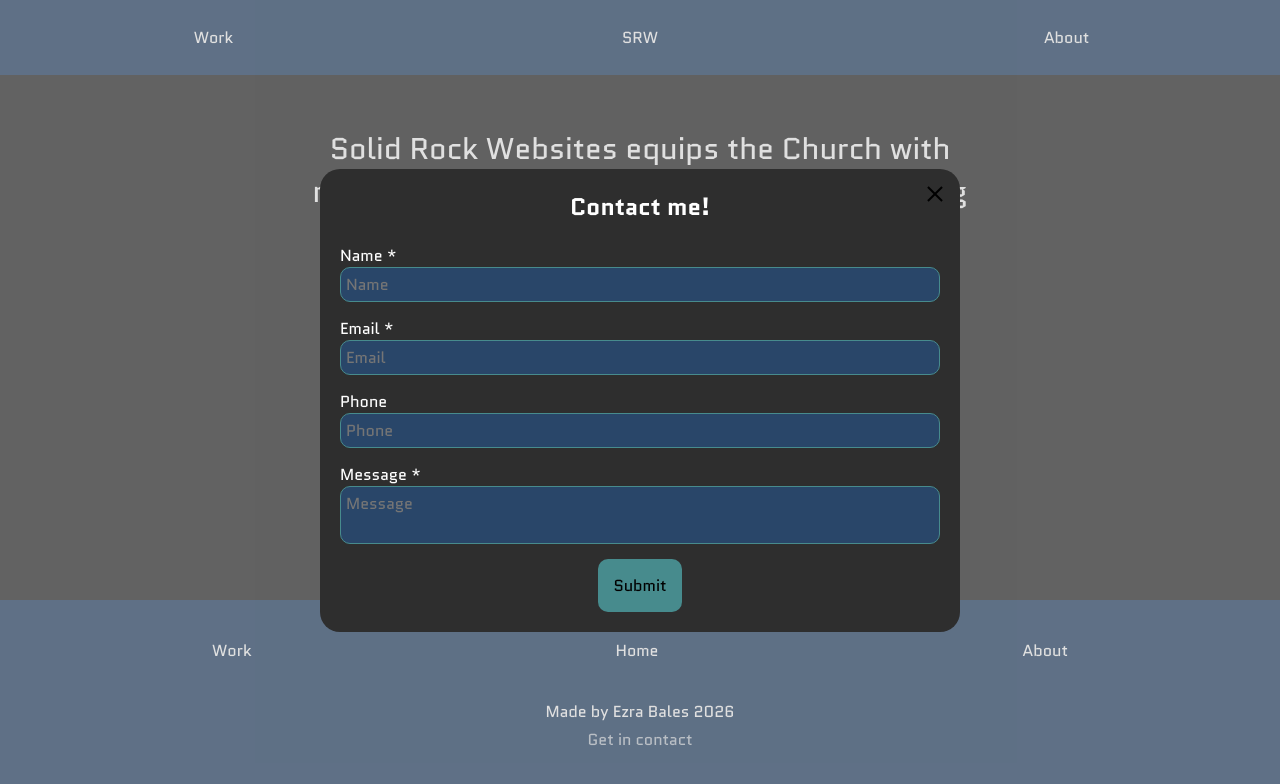
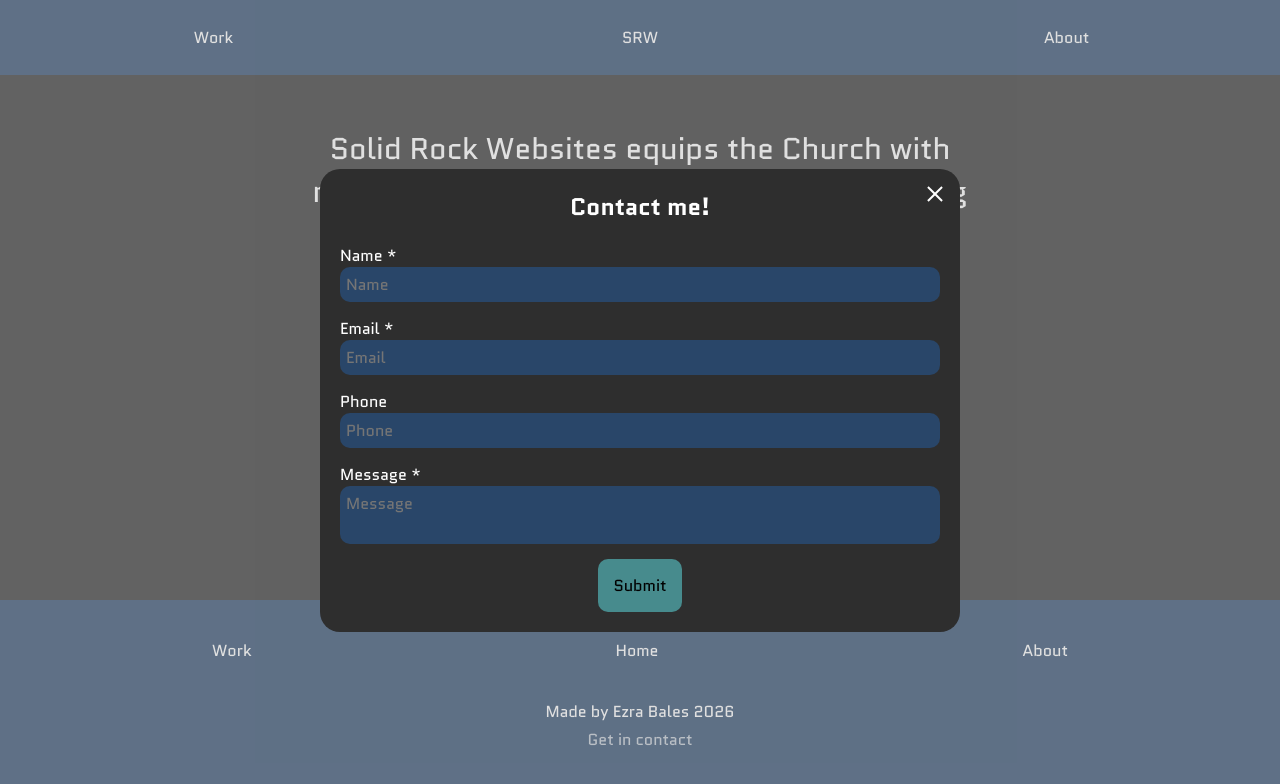
Before and after one commit to ezrabales/work__SRW_frontend, a React (Vite) app: page /about in a window 1280 px wide. Both pictures are taken after a click on the button "Get in contact". Shown: the part 115-899 px from the top of the page. Built offline with nearby package versions, Linux system fonts and the light colour scheme.

Commit message:
delete border around inputs

```diff
--- a/src/components/Modal/Modal.css
+++ b/src/components/Modal/Modal.css
@@ -40,7 +40,7 @@
   inset: 50% auto auto 50%;
   width: 20px;
   height: 2px;
-  background: #000000;
+  background: white;
 }
 
 .modal__close-btn::before {
@@ -66,7 +66,7 @@
 .modal__form-input {
   padding-left: 10px;
   padding: 5px;
-  border: 1px solid var(--accent1);
+  border: 1px solid #00000000;
   background-color: var(--secondary);
   border-radius: 10px;
   cursor: text;
```
